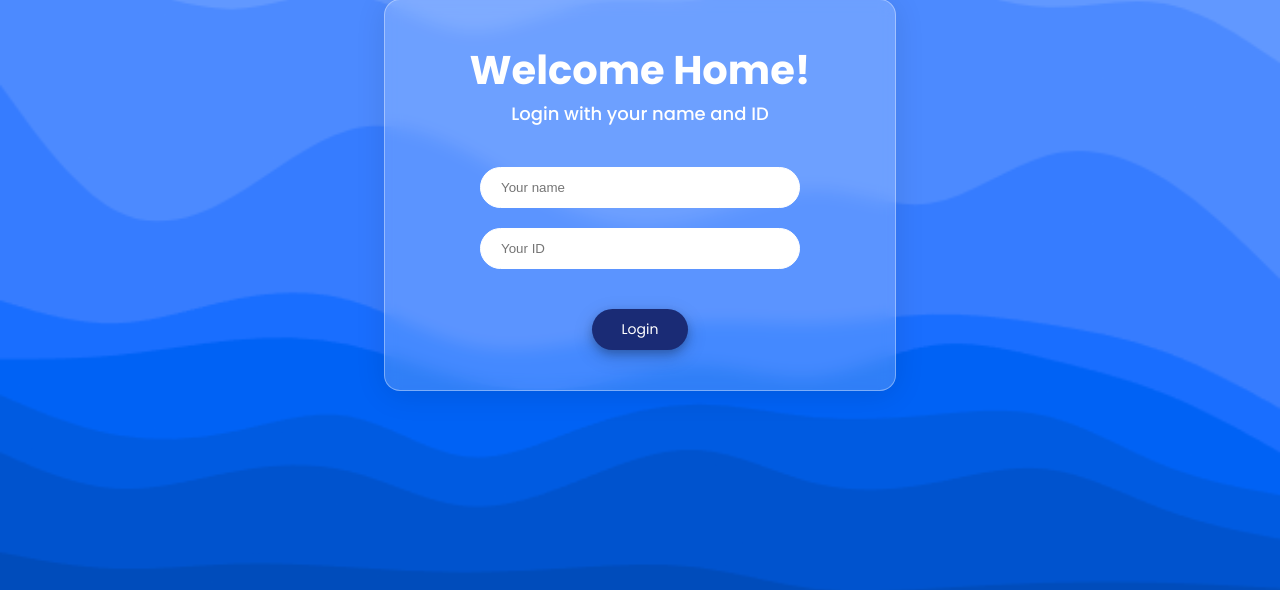
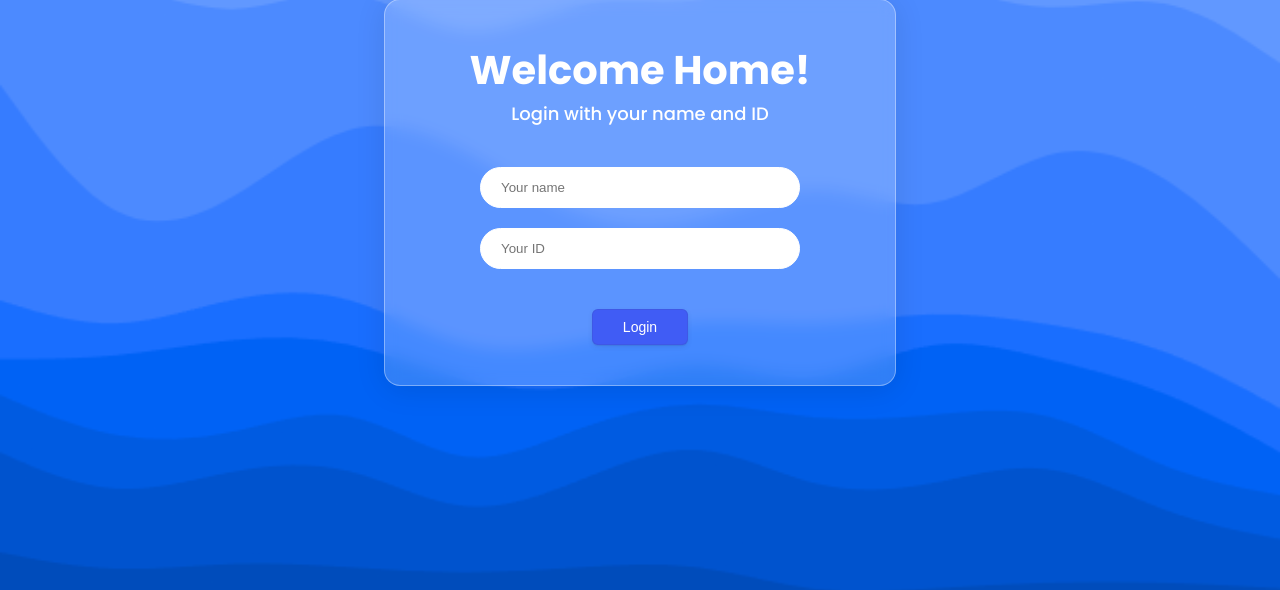
Before and after one commit to arpan-mondal-3000/appForAVA, a Flask app: page /login in a window 1280 px wide. Shown: the part 101-691 px from the top of the page. Run offline with Flask 3, Linux system fonts and the light colour scheme.

Commit message:
Improved design

```diff
--- a/static/css/home.css
+++ b/static/css/home.css
@@ -22,11 +22,9 @@
   box-sizing: border-box;
   color: #fff;
   cursor: pointer;
-  /* font-family: -apple-system,system-ui,"Segoe UI",Roboto,"Helvetica Neue",Ubuntu,sans-serif; */
   font-size: 100%;
   height: 2.5em;
   line-height: 1.15;
-  /* margin: 12px 0 0; */
   outline: none;
   overflow: hidden;
   padding: 0 20px;
--- a/static/css/style.css
+++ b/static/css/style.css
@@ -64,24 +64,23 @@ input[type = password], select{
 }
 
 .btn{
+    background-color: #405cf5;
+    border-radius: 6px;
+    border: none;
+    box-shadow: rgba(50, 50, 93, .1) 0 0 0 1px inset,rgba(50, 50, 93, .1) 0 2px 5px 0,rgba(0, 0, 0, .07) 0 1px 1px 0;
+    color: #fff;
+    cursor: pointer;
+    font-size: 14px;
+    margin: 40px auto;
+    padding: 10px 20px;
     width: 30%;
-    margin: 40px auto;
-    background-color: #1a2b75;
-    color: white;
-    font-family: 'Poppins', sans-serif;
-    font-size: 14px;
-    padding: 10px 20px;
-    border: none;
-    border-radius: 23px;
-    cursor: pointer;
-    box-shadow: 0 4px 8px 0 rgba(0, 0, 0, 0.2), 0 6px 20px 0 rgba(0, 0, 0, 0.19);
     display: flex;
     justify-content: center;
     box-sizing: border-box;
 }
 
 .btn:hover{
-    background-color: #144964;
+    box-shadow: rgba(50, 50, 93, .1) 0 0 0 1px inset, rgba(50, 50, 93, .2) 0 6px 15px 0, rgba(0, 0, 0, .1) 0 2px 2px 0, rgba(50, 151, 211, .3) 0 0 0 4px;
 }
 
 @media screen and (max-width: 600px){
@@ -120,8 +119,4 @@ input[type = password], select{
         margin-top: 10px;
         width: 70vw;
     }
-
-    .btn{
-        margin: 30px auto;
-    }
 }
```
Also changed, not shown: 3 other files.
